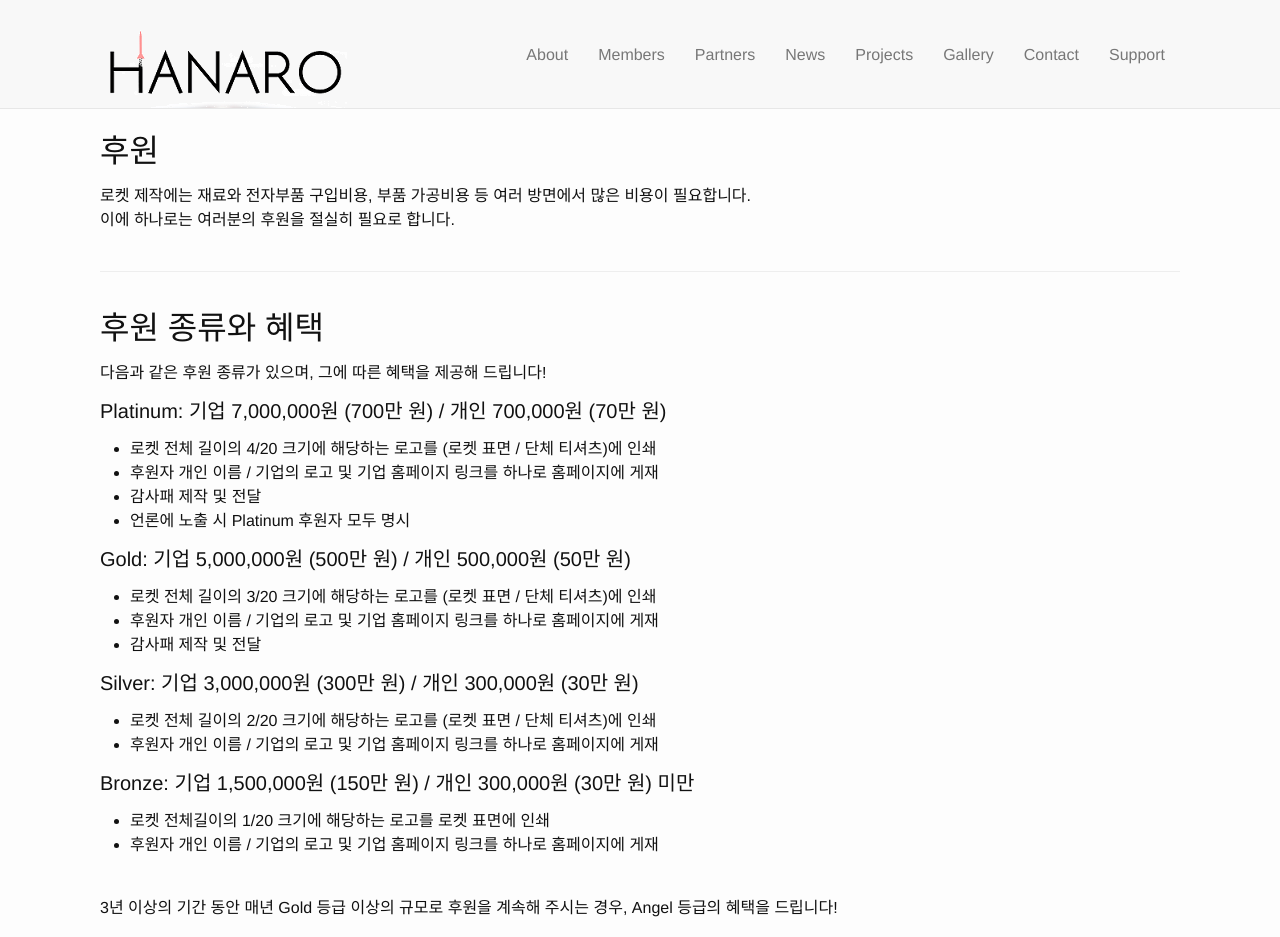
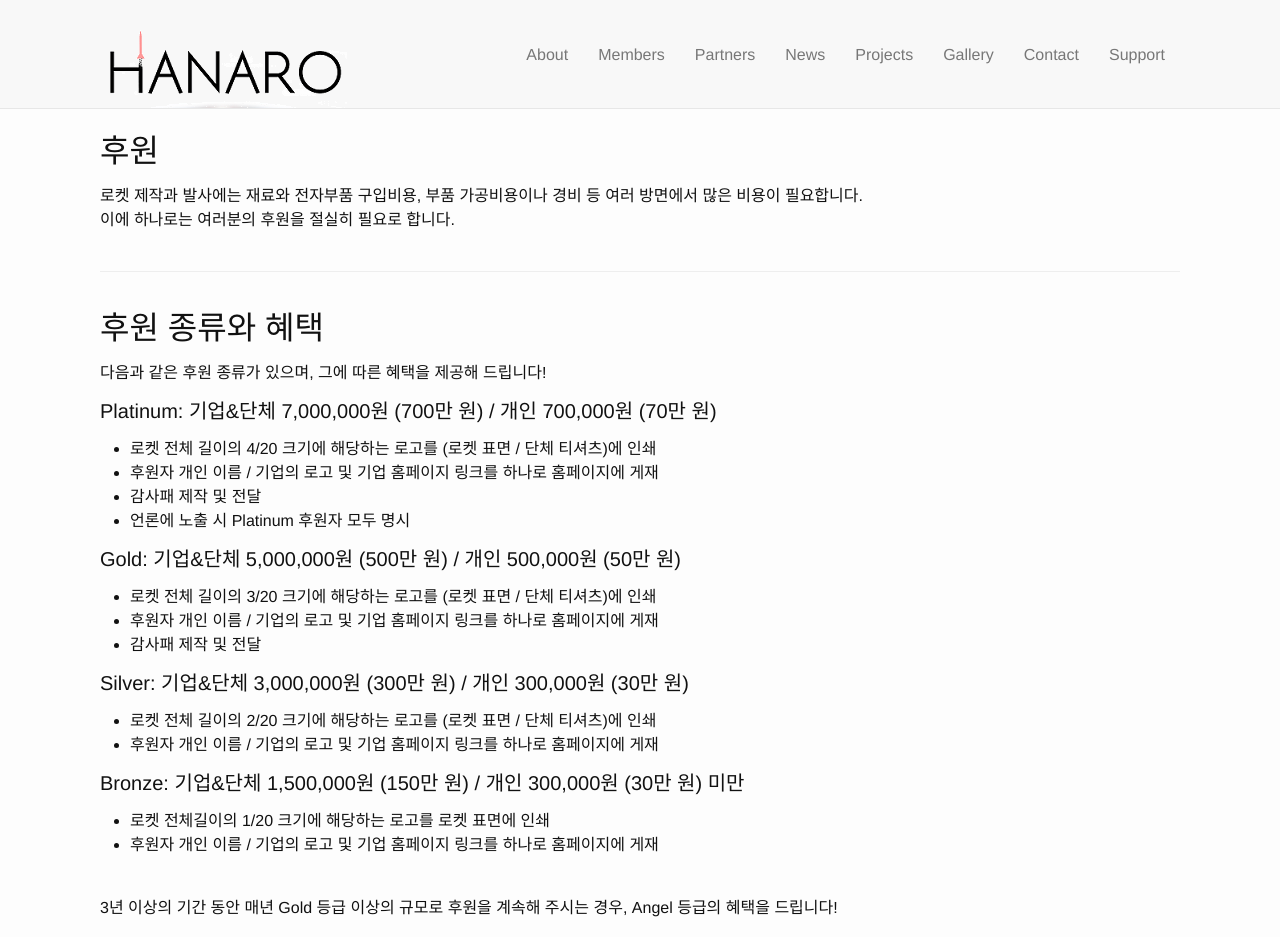
Before and after one commit to Hanaro2021/hanaro.github.io, a Jekyll site: the page built from _pages/8.support.md, in a window 1280 px wide. Shown: the top 937 px of the page. Built offline with Jekyll 4.4.1, drawn with Linux system fonts in a browser that asks for light colours; nearby versions of some CDN libraries; some of the changed text lies outside the part shown.

Commit message:
Update 8.support.md

```diff
--- a/_pages/8.support.md
+++ b/_pages/8.support.md
@@ -4,7 +4,7 @@ title: Support
 permalink: /support/
 ---
 <h2>후원</h2>
-로켓 제작에는 재료와 전자부품 구입비용, 부품 가공비용 등 여러 방면에서 많은 비용이 필요합니다. <br/>
+로켓 제작과 발사에는 재료와 전자부품 구입비용, 부품 가공비용이나 경비 등 여러 방면에서 많은 비용이 필요합니다. <br/>
 이에 하나로는 여러분의 후원을 절실히 필요로 합니다.<br/><br/>
 
 * * *
@@ -14,30 +14,30 @@ permalink: /support/
 다음과 같은 후원 종류가 있으며, 그에 따른 혜택을 제공해 드립니다!<br/>
 
 
-<h4> Platinum: 기업 7,000,000원 (700만 원) / 개인 700,000원 (70만 원)</h4>
+<h4> Platinum: 기업&단체 7,000,000원 (700만 원) / 개인 700,000원 (70만 원)</h4>
 - 로켓 전체 길이의 4/20 크기에 해당하는 로고를 (로켓 표면 / 단체 티셔츠)에 인쇄<br/>
 - 후원자 개인 이름 / 기업의 로고 및 기업 홈페이지 링크를 하나로 홈페이지에 게재<br/>
 - 감사패 제작 및 전달<br/>
 - 언론에 노출 시 Platinum 후원자 모두 명시<br/>
 
-<h4> Gold: 기업 5,000,000원 (500만 원) / 개인 500,000원 (50만 원)</h4>
+<h4> Gold: 기업&단체 5,000,000원 (500만 원) / 개인 500,000원 (50만 원)</h4>
 - 로켓 전체 길이의 3/20 크기에 해당하는 로고를 (로켓 표면 / 단체 티셔츠)에 인쇄<br/>
 - 후원자 개인 이름 / 기업의 로고 및 기업 홈페이지 링크를 하나로 홈페이지에 게재<br/>
 - 감사패 제작 및 전달<br/>
 
-<h4> Silver: 기업 3,000,000원 (300만 원) / 개인 300,000원 (30만 원)</h4>
+<h4> Silver: 기업&단체 3,000,000원 (300만 원) / 개인 300,000원 (30만 원)</h4>
 - 로켓 전체 길이의 2/20 크기에 해당하는 로고를 (로켓 표면 / 단체 티셔츠)에 인쇄<br/>
 - 후원자 개인 이름 / 기업의 로고 및 기업 홈페이지 링크를 하나로 홈페이지에 게재<br/>
 
-<h4>Bronze: 기업 1,500,000원 (150만 원) / 개인 300,000원 (30만 원) 미만</h4>
+<h4>Bronze: 기업&단체 1,500,000원 (150만 원) / 개인 300,000원 (30만 원) 미만</h4>
 - 로켓 전체길이의 1/20 크기에 해당하는 로고를 로켓 표면에 인쇄<br/>
 - 후원자 개인 이름 / 기업의 로고 및 기업 홈페이지 링크를 하나로 홈페이지에 게재<br/><br/>
 
 3년 이상의 기간 동안 매년 Gold 등급 이상의 규모로 후원을 계속해 주시는 경우, Angel 등급의 혜택을 드립니다!<br/>
 
 <h4>Angel</h4>
-- 논문 등, 동아리 내에서 출판되는 모든 출판물에 후원자의 이름 / 기업의 로고를 기재(기재 형식: ‘funded by ~’)<br/>
-- 기업의 경우, 매년 서울대학교 항공전시회에 기업부스 형태로 참가가 가능함(부스 비용 무료)<br/>
+- 논문 등, 동아리 내에서 출판되는 모든 출판물에 후원자의 이름 / 기업&단체의 로고를 기재(기재 형식: ‘funded by ~’)<br/>
+- 기업&단체의 경우, 매년 서울대학교 항공전시회에 부스 형태로 참가가 가능함(부스 비용 무료)<br/>
 - 개인의 경우, 매년 서울대학교 항공전시회에 내빈으로 초대
 <br/><br/><br/>
 
@@ -51,7 +51,7 @@ permalink: /support/
 - SNUKA2 (2017년 6월 발사 예정)<br/>
 - PKH-I(가칭) (2017년 8월 발사 예정)<br/>
 
-※최대 금액 후원자의 이름 / 기업의 로고를 단체 모자에도 인쇄<br/><br/>
+※최대 금액 후원자의 이름 / 기업&단체의 로고를 단체 모자에도 인쇄<br/><br/>
 
 * * *
 <br/>
```
